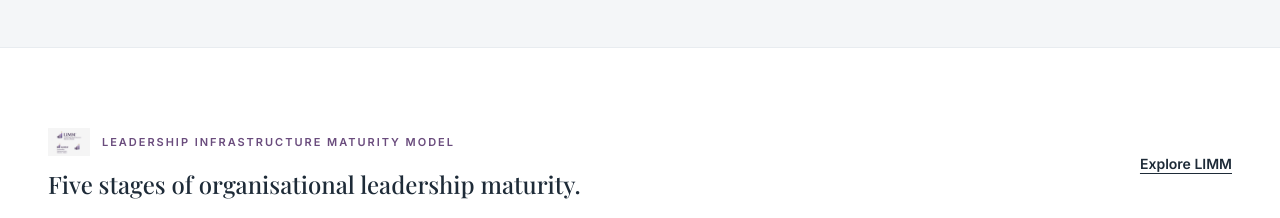
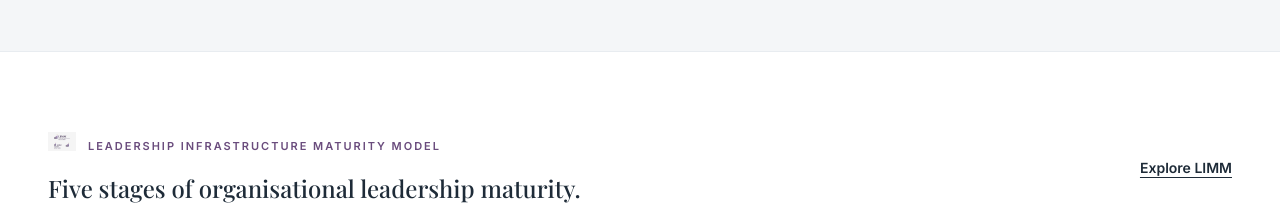
Before and after one commit to CallumRH190/lis-website, a Next.js app in the folder lis-website/: page / in a window 1280 px wide. Shown: the part 6620-6838 px from the top of the page. Built offline with nearby package versions, Linux system fonts and the light colour scheme; a web font is replaced by a local one.

Commit message:
Update page.tsx

```diff
--- a/lis-website/app/page.tsx
+++ b/lis-website/app/page.tsx
@@ -465,6 +465,7 @@ export default function HomePage() {
                   <div
                     key={logo.alt}
                     className={`${logo.bg} p-5 flex items-center justify-center`}
+                    style={{ height: '80px' }}
                   >
                     <Image
                       src={logo.src}
@@ -489,13 +490,15 @@ export default function HomePage() {
           <div className="flex flex-col lg:flex-row items-start lg:items-center justify-between gap-6 mb-10">
             <div>
               <div className="flex items-center gap-3 mb-3">
+                <div style={{ width: 28, height: 28, overflow: 'hidden', flexShrink: 0 }}>
                   <Image
                     src="/logos/limm-logo.png"
                     alt="Leadership Infrastructure Maturity Model (LIMM)"
                     width={28}
                     height={28}
-                  className="h-7 w-auto object-contain"
+                    className="w-7 h-auto object-contain object-top"
                   />
+                </div>
                 <p className="eyebrow text-limm">Leadership Infrastructure Maturity Model</p>
               </div>
               <h2 className="font-display font-medium text-navy text-xl lg:text-2xl">
```
Lines whose indentation alone changed are shown as unchanged.
